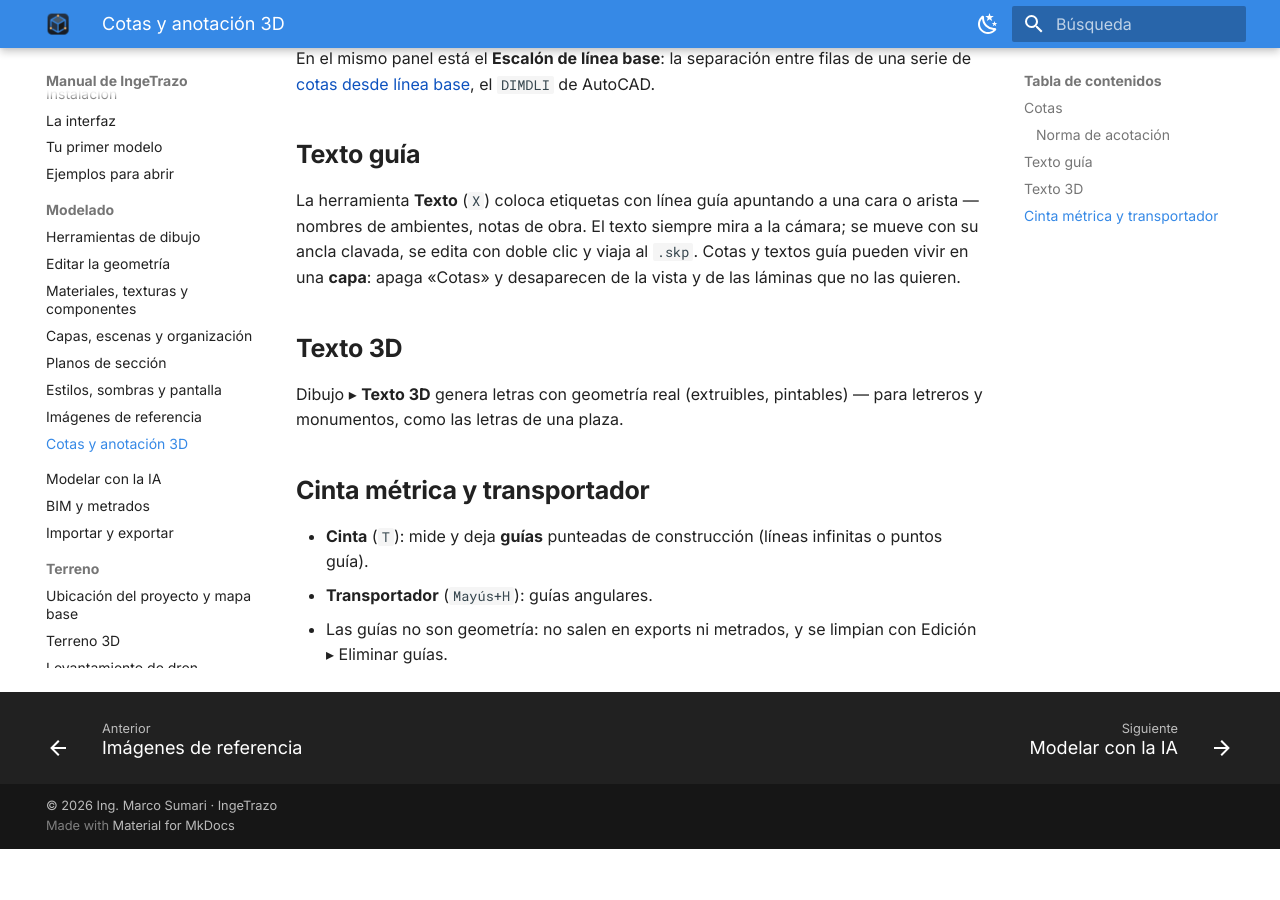
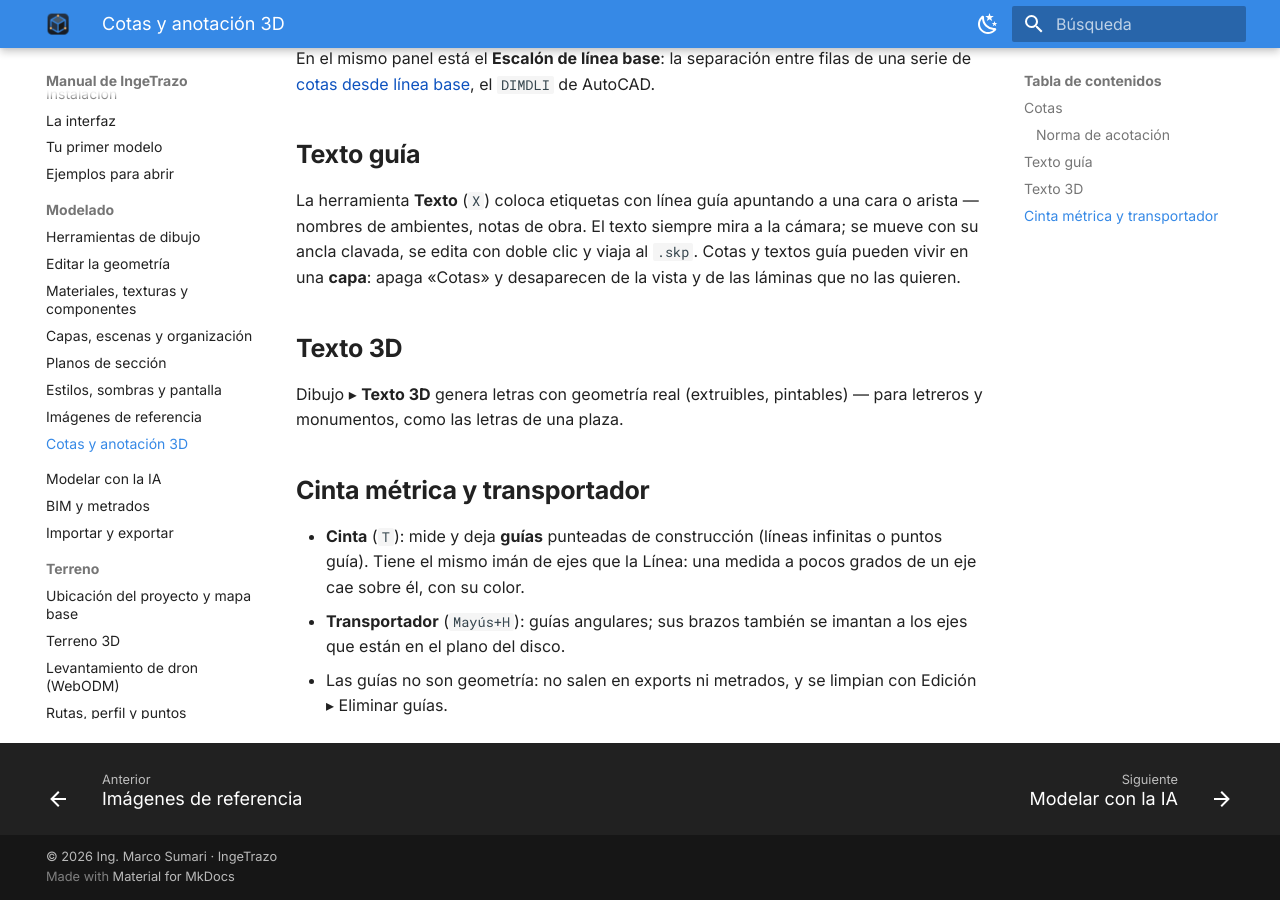
Before and after one commit to ingelibre/ingetrazo-docs, an MkDocs documentation site: the page built from docs/modelado/cotas-texto.md, in a window 1280 px wide and 900 px high, scrolled down 1112 px. Built offline with MkDocs 1.6.1 and Material for MkDocs 9.7.7, drawn with Linux system fonts in a browser that asks for light colours; before the commit the page ends 1961 px from its top, so only the background shows below that.

Commit message:
Imán de ejes en Cinta, Transportador y Mover; el radio tecleado del redondeo
Co-Authored-By: Claude Opus 5 (1M context) <noreply@anthropic.com>

```diff
--- a/docs/modelado/cotas-texto.md
+++ b/docs/modelado/cotas-texto.md
@@ -32,6 +32,6 @@ Dibujo ▸ **Texto 3D** genera letras con geometría real (extruibles, pintables
 
 ## Cinta métrica y transportador
 
-- **Cinta** (`T`): mide y deja **guías** punteadas de construcción (líneas infinitas o puntos guía).
-- **Transportador** (`Mayús+H`): guías angulares.
+- **Cinta** (`T`): mide y deja **guías** punteadas de construcción (líneas infinitas o puntos guía). Tiene el mismo imán de ejes que la Línea: una medida a pocos grados de un eje cae sobre él, con su color.
+- **Transportador** (`Mayús+H`): guías angulares; sus brazos también se imantan a los ejes que están en el plano del disco.
 - Las guías no son geometría: no salen en exports ni metrados, y se limpian con Edición ▸ Eliminar guías.
```
Also changed, not shown: docs/modelado/dibujo.md (+1 -1 lines), docs/modelado/edicion.md (+1 -1 lines).
